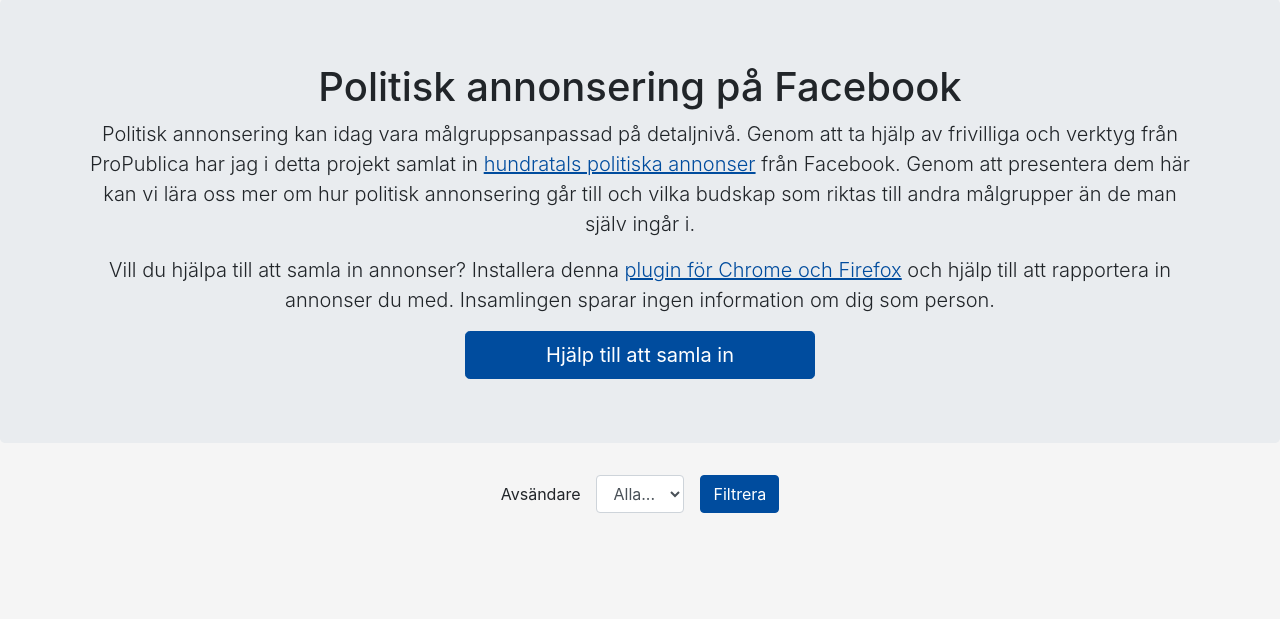
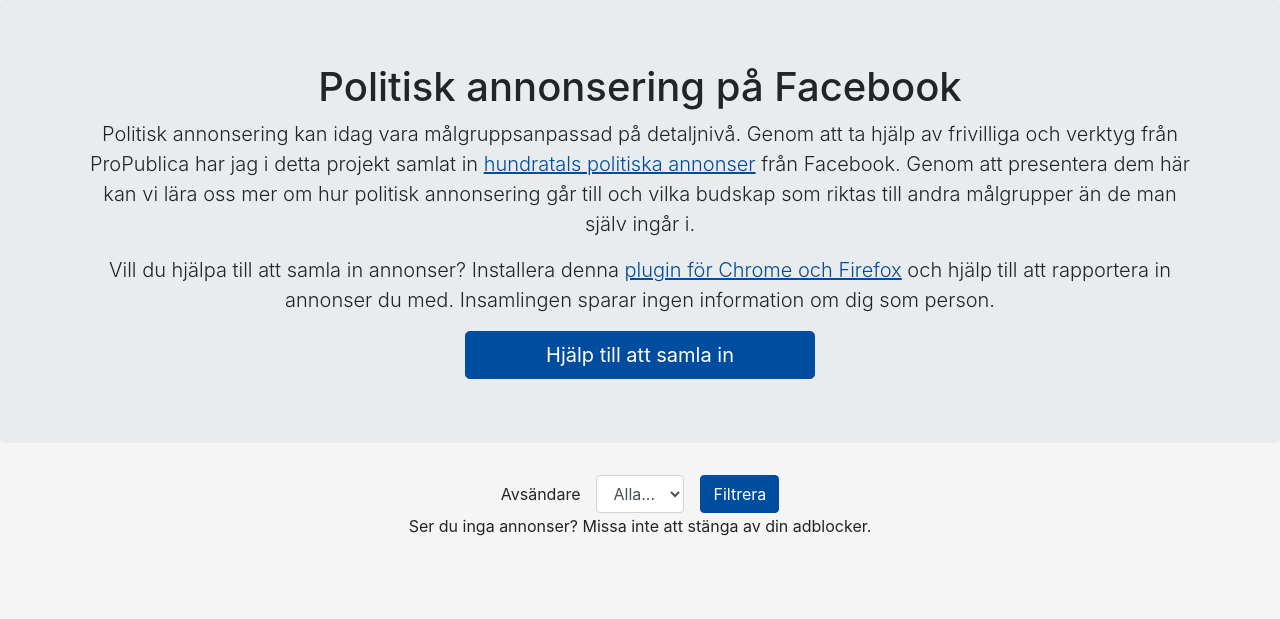
Before and after one commit to peterk/fb-political-ads, a Flask app: page / in a window 1280 px wide. Shown: the part 57-676 px from the top of the page. Run offline with Flask 2, Linux system fonts and the light colour scheme; data that the repository does not hold is empty; some libraries are stand-ins or nearby versions.

Commit message:
adblockvarning

```diff
--- a/web/app/templates/layout.html
+++ b/web/app/templates/layout.html
@@ -30,6 +30,7 @@
       </ul>
     </nav>
     {% block body %}{% endblock %}
+    <p>Ser du inga annonser? Missa inte att stänga av din adblocker.</p>
     <script src="{{ url_for('static', filename='js/jquery-3.2.1.slim.min.js') }}" integrity="sha384-KJ3o2DKtIkvYIK3UENzmM7KCkRr/rE9/Qpg6aAZGJwFDMVNA/GpGFF93hXpG5KkN" crossorigin="anonymous"></script>
     <script src="{{ url_for('static', filename='js/popper.min.js') }}" integrity="sha384-ApNbgh9B+Y1QKtv3Rn7W3mgPxhU9K/ScQsAP7hUibX39j7fakFPskvXusvfa0b4Q" crossorigin="anonymous"></script>
     <script src="{{ url_for('static', filename='js/bootstrap.min.js') }}" integrity="sha384-JZR6Spejh4U02d8jOt6vLEHfe/JQGiRRSQQxSfFWpi1MquVdAyjUar5+76PVCmYl" crossorigin="anonymous"></script>
```
